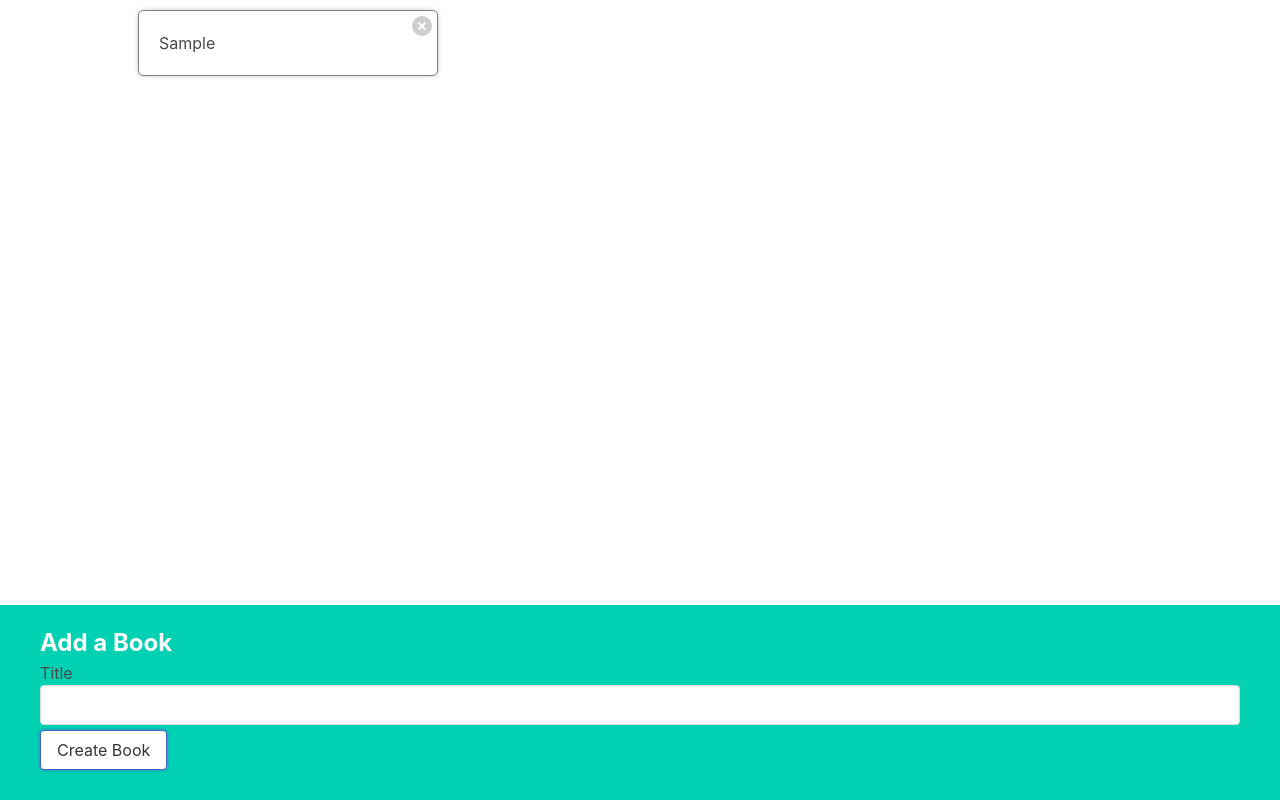
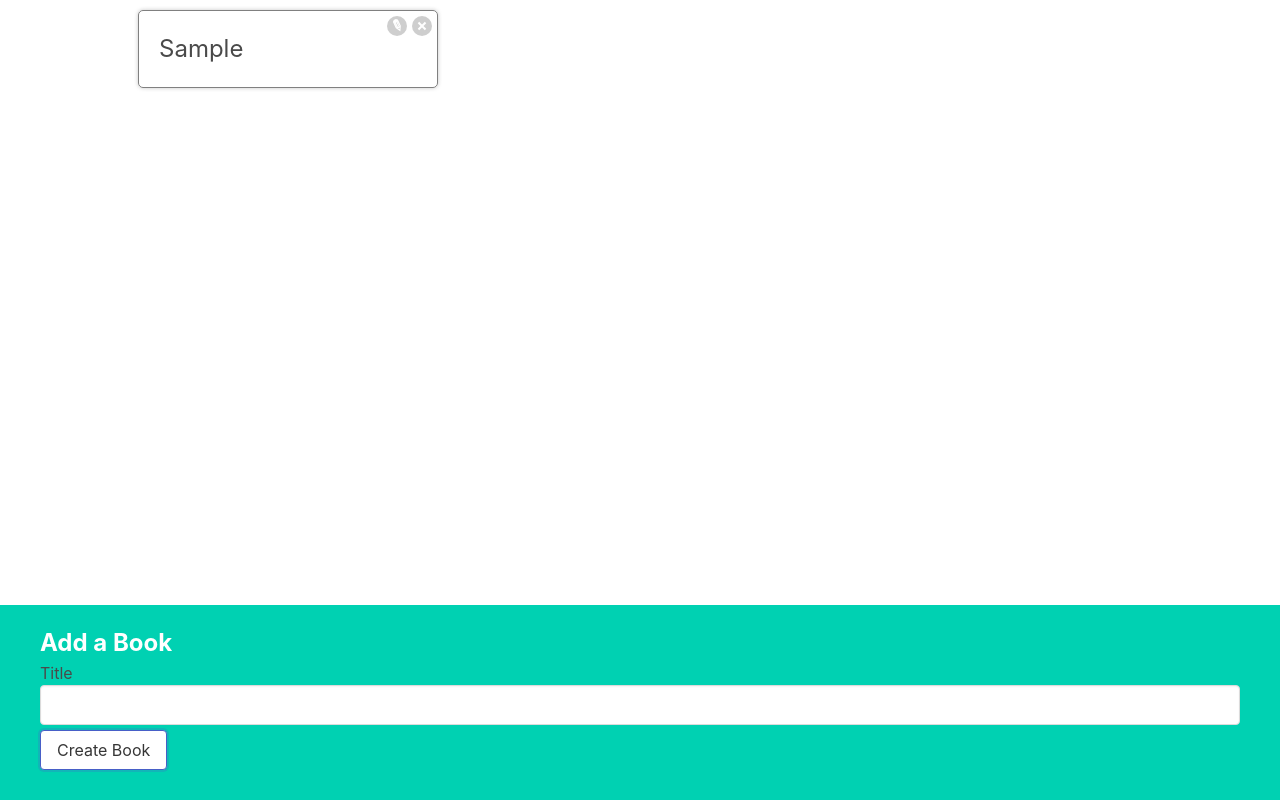
Before and after one commit to rupeshpanwar/4-react-book-handle-forms, a React (Create React App) app in the folder books/: page / in a window 1280 px wide. Both pictures are taken after typing "Sample" into the empty fields and a click on the button "Create Book". Built offline with nearby package versions, Linux system fonts and the light colour scheme.

Commit message:
step8-add BookEdit functionality

```diff
--- a/books/src/Component/BookShow.js
+++ b/books/src/Component/BookShow.js
@@ -1,14 +1,30 @@
+import { useState } from "react";
+import BookEdit from './BookEdit'
 
 function BookShow({book, onDelete}){
+
+   const [showEdit,setShowEdit] = useState(false)
 
     const handleDelete = () => {
         onDelete(book.id);
       };
 
+      const handleEdit = () => {
+        setShowEdit(!showEdit)
+      }
+
+      let content = <h3>{book.title}</h3>
+
+      if(showEdit){
+        content = <BookEdit />
+      }
+
      return (
             <div className='book-show'>
-            {book.title}
+            <div>{content}</div>
+
            <div className="actions">
+                <button className="edit" onClick={handleEdit} >Edit</button>
                 <button className="delete" onClick={handleDelete}>Delete
                 </button>
            </div>
```
